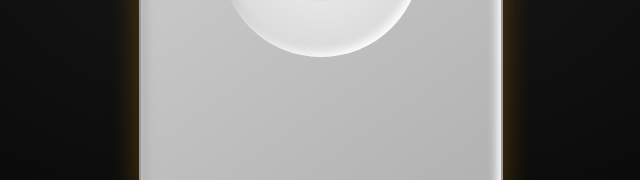
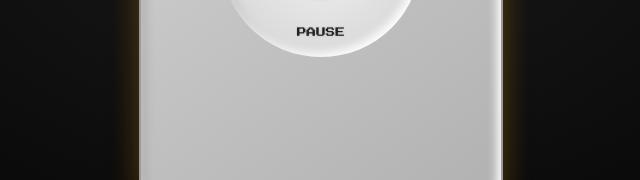
Before and after one commit to souchlwes/opalite, a plain HTML site: page index.html in a window 1280 px wide. Shown: the part 491-671 px from the top of the page, 319-959 px from the left. Drawn offline with Linux system fonts and the light colour scheme.

Commit message:
Update index.html

```diff
--- a/index.html
+++ b/index.html
@@ -145,7 +145,7 @@
       <div class="wheel-label menu">MENU</div>
       <div class="wheel-label left">←</div>
       <div class="wheel-label right">→</div>
-      <div class="wheel-label play"> </div>
+      <div class="wheel-label play">PAUSE</div>
       <div class="center-button" onclick="playWithSound()"></div>
     </div>
   </div>
```
